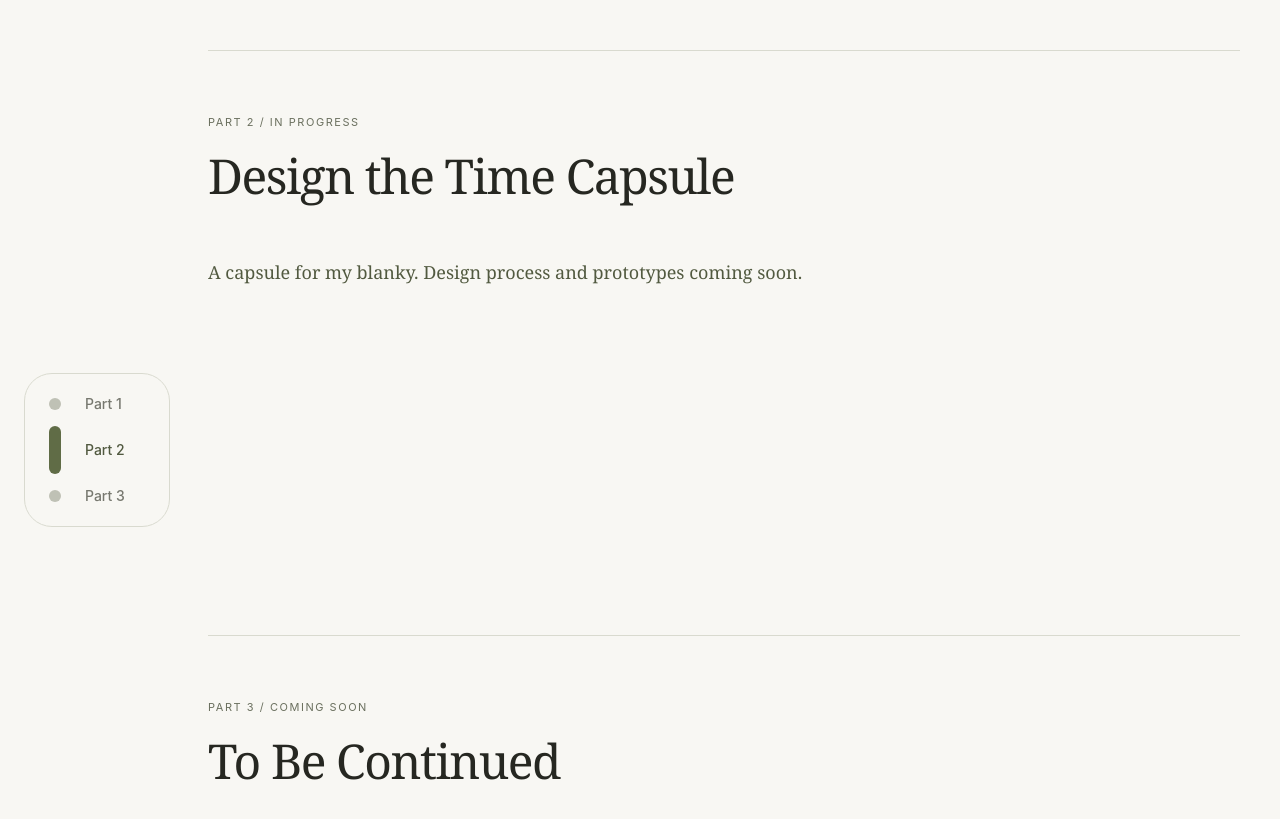
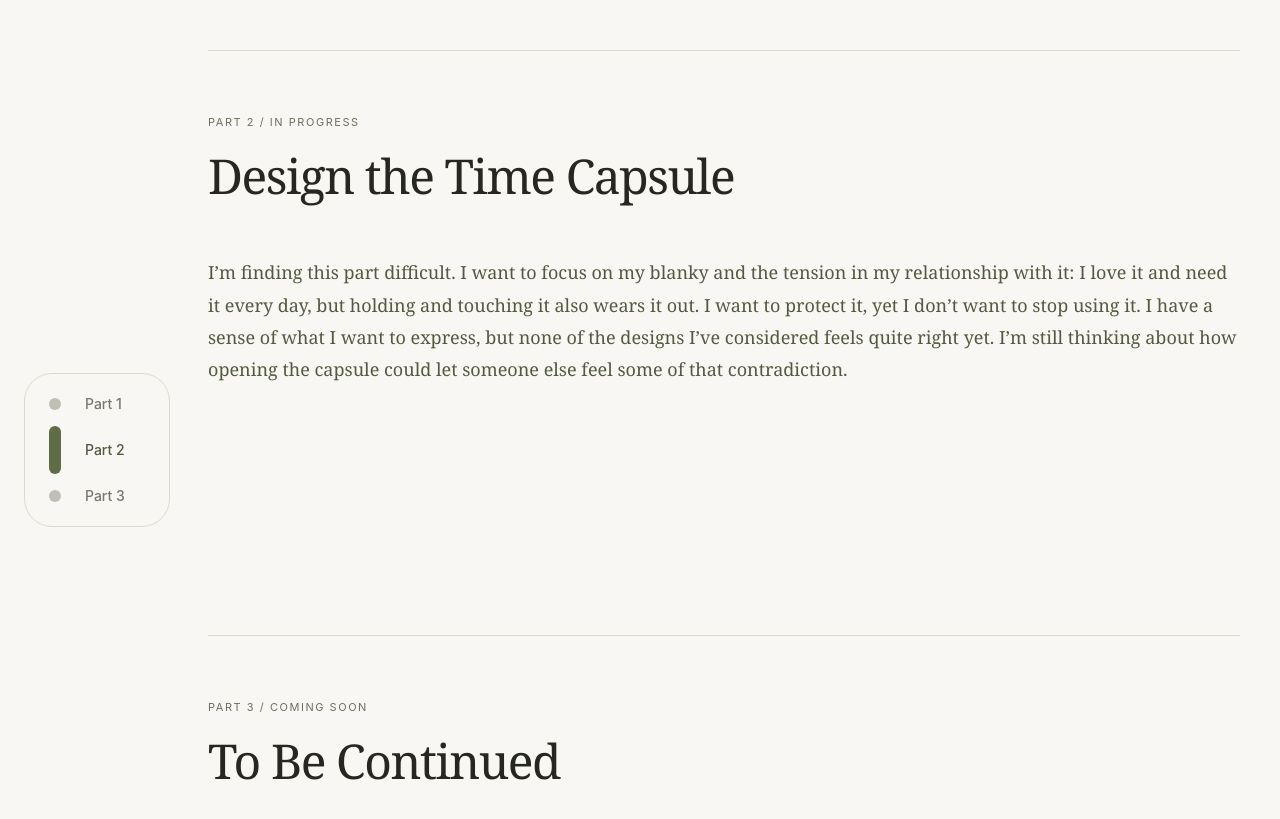
Before and after one commit to bulahe/Ideation-prototyping-Process-Documentation, a Jekyll site: the page built from time-capsule/index.md, in a window 1280 px wide and 900 px high, scrolled down 6569 px. Shown: the top 819 px of the window. Built offline with Jekyll 4.4.1, drawn with Linux system fonts in a browser that asks for light colours; grey boxes are pictures that could not be loaded.

Commit message:
加点文案

```diff
--- a/time-capsule/index.md
+++ b/time-capsule/index.md
@@ -167,7 +167,7 @@ title_accent: Capsule
     <h2 id="part-2-title">Design the Time Capsule</h2>
   </header>
   <div class="capsule-copy">
-    <p>A capsule for my blanky. Design process and prototypes coming soon.</p>
+    <p>I’m finding this part difficult. I want to focus on my blanky and the tension in my relationship with it: I love it and need it every day, but holding and touching it also wears it out. I want to protect it, yet I don’t want to stop using it. I have a sense of what I want to express, but none of the designs I’ve considered feels quite right yet. I’m still thinking about how opening the capsule could let someone else feel some of that contradiction.</p>
   </div>
 </section>
 
```
